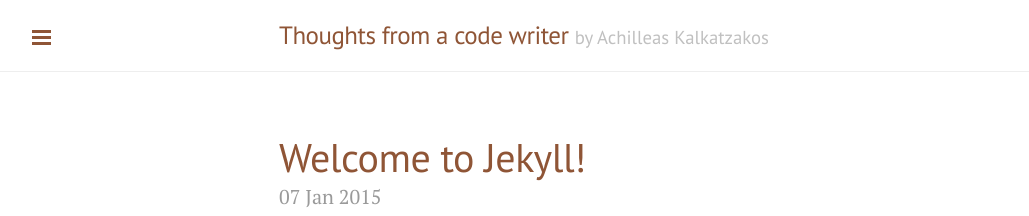
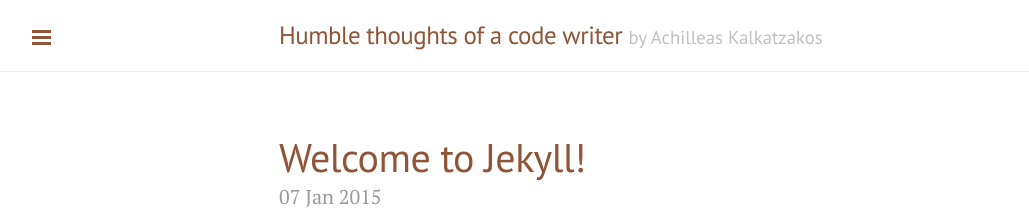
Before and after one commit to akalkatzakos/akalkatzakos.github.io, a Jekyll site: the page built from index.html, in a window 1280 px wide. Shown: the top 216 px of the page, without its empty margins (1-1030 px from the left). Built offline with Jekyll 4.4.1, drawn with Linux system fonts in a browser that asks for light colours; Markdown is read by kramdown in place of the engine named in the settings; the list of posts is cut into pages by our own code.

Commit message:
change title

```diff
--- a/_config.yml
+++ b/_config.yml
@@ -9,7 +9,7 @@
 relative_permalinks: true
 
 # Setup
-title:               Thoughts from a code writer
+title:               Humble thoughts of a code writer
 tagline:             'by Achilleas Kalkatzakos'
 url:                 http://akalkatzakos.github.io/
 baseurl:             /
```
